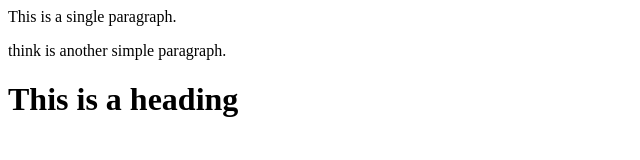
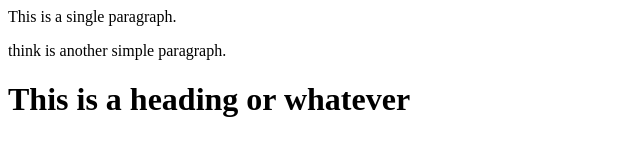
Before and after one commit to fah-fatima/FirstLabclass, a plain HTML site: page index.html in a window 1280 px wide. Shown: the whole page, without its empty margins (0-640 px from the left). Drawn offline with Linux system fonts and the light colour scheme.

Commit message:
second change

```diff
--- a/index.html
+++ b/index.html
@@ -1,3 +1,3 @@
 <p>This is a single paragraph.</p>
 <p>think is another simple paragraph.</p>
-<h1>This is a heading</h1>
+<h1>This is a heading or whatever</h1>
```
